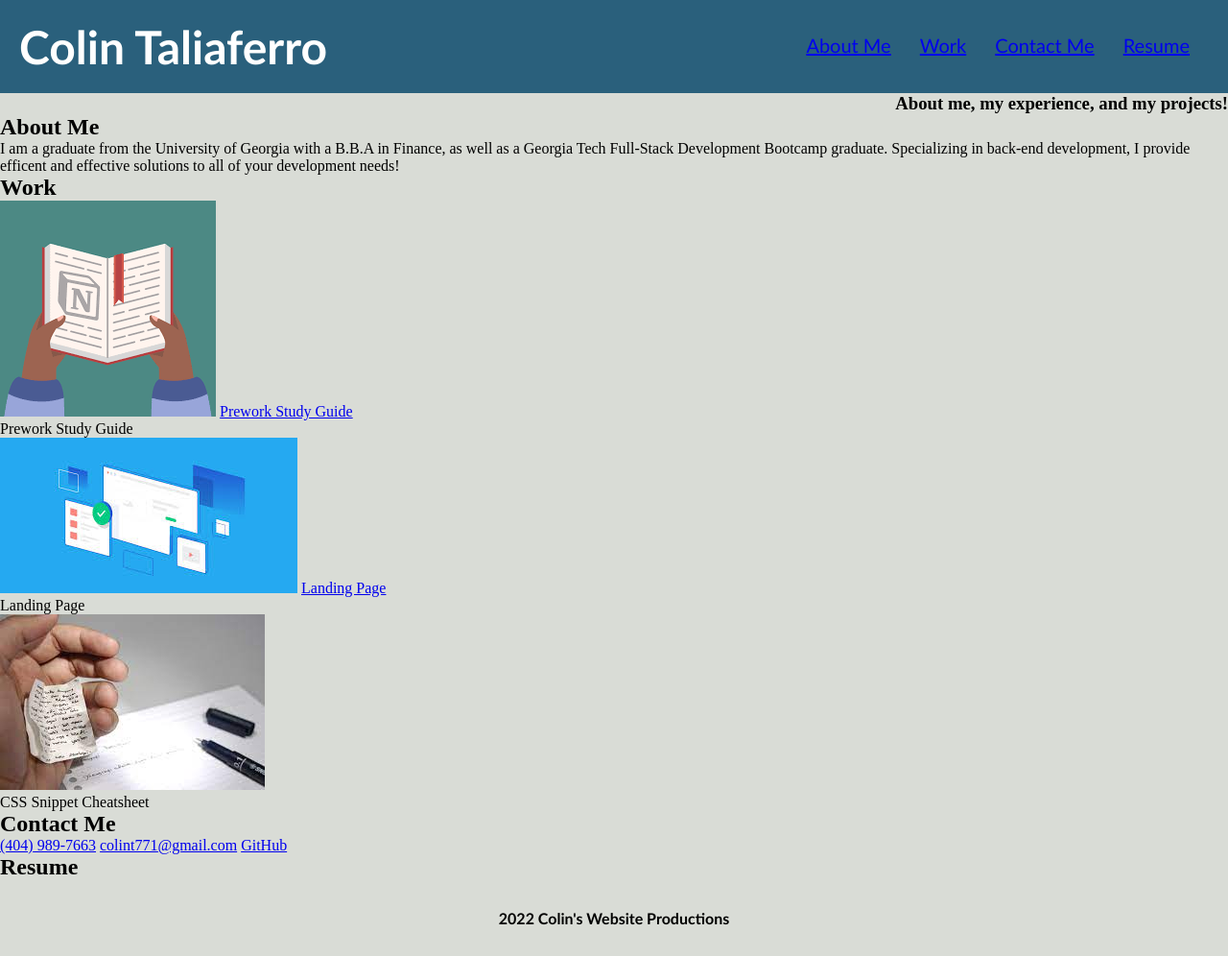
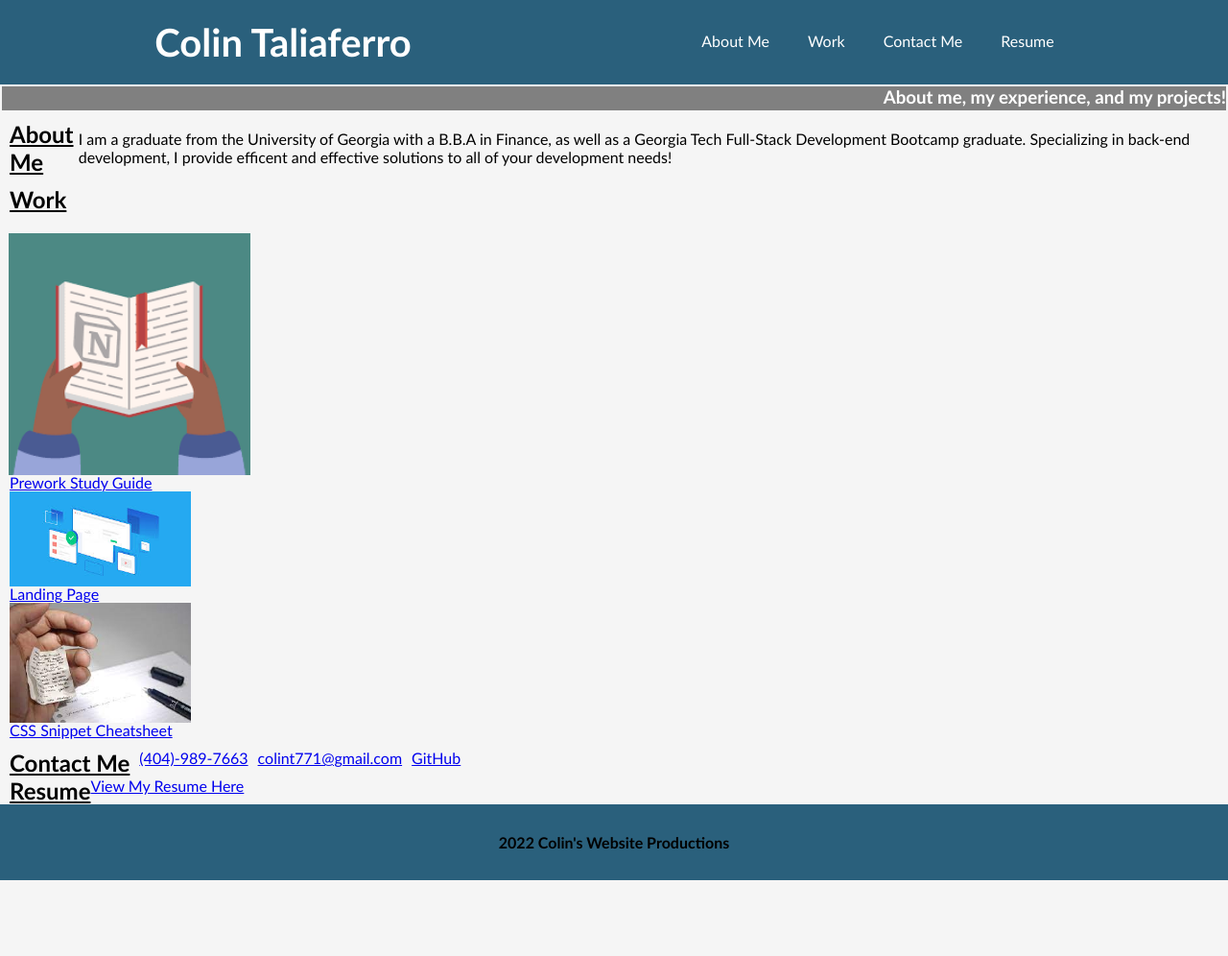
Before and after one commit to colint771/My-Portfolio, a plain HTML site: page index.html in a window 1280 px wide. Shown: the whole page at 96% size. After the commit the page ends 917 px from the top, so only its background shows below. Drawn offline with Linux system fonts and the light colour scheme.

Commit message:
added CSS and README file

```diff
--- a/assets/style.css
+++ b/assets/style.css
@@ -4,56 +4,149 @@
     margin: 0;
 }
 
+
 body {
-    background-color: #d9dcd6;
+    background-color: whitesmoke;
+    font-family: 'Trebuchet MS', 'Lucida Sans Unicode', 'Lucida Grande', 'Lucida Sans', Arial, sans-serif;
 }
 
 .header {
+    height: 10%;
+    display: flex;
+    justify-content: space-around;
+    align-items: center;
     padding: 20px;
     font-family: 'Trebuchet MS', 'Lucida Sans Unicode', 'Lucida Grande', 'Lucida Sans', Arial, sans-serif;
     background-color: #2a607c;
     color: #ffffff;
 }
 
-.header h1 {
-    display: inline-block;
-    font-size: 48px;
-}
-
-.header h1 .seo {
-    color: #d9dcd6 ;
-}
-
-.header nav {
-    padding-top: 15px;
-    margin-right: 20px;
-    float: right;
-    font-family: 'Gill Sans', 'Gill Sans MT', Calibri, 'Trebuchet MS', sans-serif;
-    font-size: 20px;
-
-}
-
-.header nav ul {
+ul {
+    display: flex;
     list-style-type: none;
 }
 
-.header nav ul li {
+ul li a {
+    padding: 0 20px;
+    text-decoration: none;
+    color:#ffffff;
     display: inline-block;
-    margin-left: 25px;
-    color: white;
 }
 
-.section h3 {
-    text-align: right;
+li a::after{
+    content: '';
+    display: block;
+    height: 4px;
+    width: 0;
+    background: black;
+    transition:all .5s;
 }
 
-.section h2 {
-    text-align: left;
+li a:hover::after{
+    width:100%
+}
+.header h1 {
+    display: inline;
+    font-size: 40px;
+}
+.section1 {
+    display: flex;
+    background: gray;
+    color: white;
+    height: 25px;
+    align-items: right;
+    justify-content: right;
+    margin: 2px;
 }
 
-.section p {
+.section2 {
+    display: flex;
+    background: whitesmoke;
+    color: black;
+    height: auto;
+    align-items: center;
+    justify-content: center;
+    margin: 10px;
+}
+
+.section2 h2 {
+    display: inline-block;
+    text-decoration: underline;
+}
+
+.section3{
+    display:flexbox;
+    background: whitesmoke;
+    color: black;
+    height: auto;
+    align-items: center;
+    justify-content: left;
+    margin: 10px;
+}
+
+.section3 h2{
+    float:left;
+    text-decoration: underline;
+}
+
+.cardheader {
+    position: bottom;
+    margin-top: -5px;
+}
+
+.topimage{
+    width: 20%;
+    margin-top: 50px;
+    margin-left: -60px;
+}
+
+.image{
     display: inline;
-    text-align:start;
+    width: 15%;
+}
+
+.section4 {
+    display:flexbox;
+    background: whitesmoke;
+    color: black;
+    height: auto;
+    align-items: center;
+    justify-content: left;
+    margin: 10px;
+}
+
+.section4 h2{
+    float:left;
+    text-decoration: underline;
+}
+#contact a {
+    display: flex;
+    align-items:center;
+    justify-content: left;
+    margin-left: 10px;
+}
+
+.section5 {
+    display:flexbox;
+    background: whitesmoke;
+    color: black;
+    height: auto;
+    align-items: center;
+    justify-content: left;
+    margin-top: 20px;
+    margin: 10px;
+}
+
+.section5 h2{
+    float:left;
+    text-decoration: underline;
+}
+
+.section5 a{
+    display: flex;
+    align-items:center;
+    justify-content: left;
+    margin-left: 10px;
 }
 
 .footer {
@@ -61,6 +154,7 @@ body {
     clear: both;
     font-family: 'Trebuchet MS', 'Lucida Sans Unicode', 'Lucida Grande', 'Lucida Sans', Arial, sans-serif;
     text-align: center;
+    background: #2a607c;
 }
 
 .footer h2 {
--- a/index.html
+++ b/index.html
@@ -29,10 +29,12 @@
             </nav>
 
         </header>
-        <main class="section">
-            <!-- Add a background image-->
-            <h3>About me, my experience, and my projects!</h3>
-            <section class="About-Me" class="section">
+        <main>
+            <section class="section1">
+                <h3 class="section h3">About me, my experience, and my projects!</h3>
+            </section>
+
+            <section id="About-Me" class="section2">
                 <h2>About Me</h2>
                 <!-- add image of yourself-->
                 <p>I am a graduate from the University of Georgia with a B.B.A in Finance, as well as a Georgia Tech Full-Stack Development Bootcamp graduate.
@@ -40,41 +42,42 @@
                 </p>
             </section>
 
-            <section class="Work" class="section">
+            <section id="Work" class="section3">
                 <h2>Work</h2>
-                <!-- add photos and links to deployed work or use placeholder names and images - first must be the largest-->
                 <figure>
-                    <img src="assets/images/study-guide-img.png" alt="picture of person holding a book">
-                    <a href="https://colint771.github.io/prework-study-guide/">Prework Study Guide</a>
-                    <figcaption class="captions">Prework Study Guide</figcaption>
+                   <p><a href="https://colint771.github.io/prework-study-guide/">
+                    <img class="topimage" src="assets/images/study-guide-img.png" alt="picture of person holding a book">
+                    <figcaption class="cardheader">Prework Study Guide</figcaption>
+                    </a></p>
                 </figure>
 
                 <figure>
-                    <img src="assets/images/landing-pg-img.jpeg" alt="landing page graphic">
-                    <a href="https://colint771.github.io/git-init-sample/">Landing Page</a>
-                    <!--must fix that link above-->
-                    <figcaption class="captions">Landing Page</figcaption>
+                    <p><a href="https://colint771.github.io/git-init-sample/">
+                    <img class="image" src="assets/images/landing-pg-img.jpeg" alt="landing page graphic">
+                    <figcaption class="cardheader">Landing Page</figcaption>
+                    </a></p>
                 </figure>
 
                 <figure>
-                    <img src="assets/images/cheat-sheet-img.jpeg" alt="picture of person cheating on test">
-                    <!--finish and publish CSS Snippet cheatsheet and insert link-->
-                    <figcaption class="captions">CSS Snippet Cheatsheet</figcaption>
+                   <p><a class="img.title" href="https://colint771.github.io/28-Stu_Mini-Project/">
+                    <img class="image" src="assets/images/cheat-sheet-img.jpeg" alt="picture of person cheating on test">
+                    <figcaption class="cardheader">CSS Snippet Cheatsheet</figcaption>
+                    </a></p>
                 </figure>
             </section>
 
-            <section class="Contact-Me" class="section">
+            <section id="Contact-Me" class="section4">
                 <h2>Contact Me</h2>
-                <ul>
-                    <a href="tel:+14049897663">(404) 989-7663</a>
-                    <a href="mailto:colint771@gmail.com">colint771@gmail.com</a>
-                    <a href="https://github.com/colint771">GitHub</a>
+                <ul id="contact">
+                    <a href="tel:+14049897663" > (404)-989-7663 </a>
+                    <a href="mailto:colint771@gmail.com" > colint771@gmail.com </a>
+                    <a href="https://github.com/colint771"> GitHub </a>
                 </ul>
             </section>
 
-            <section class="Resume">
+            <section id="Resume" class="section5">
                 <h2>Resume</h2>
-                <!--update resume and link here-->
+                    <a href="Hampton-Colin-Taliaferro-Resume.pdf">View My Resume Here</a>
             </section>
         </main>
     </body>
```
Also changed, not shown: 1 other file.
